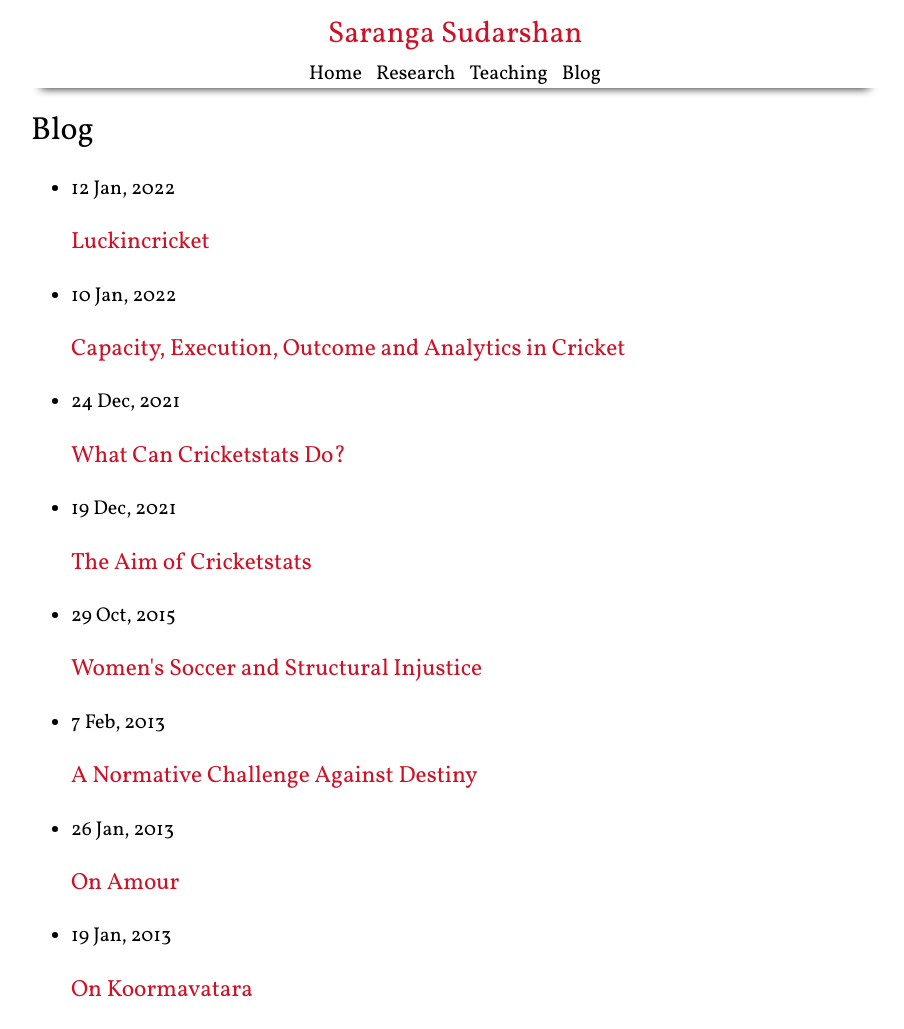
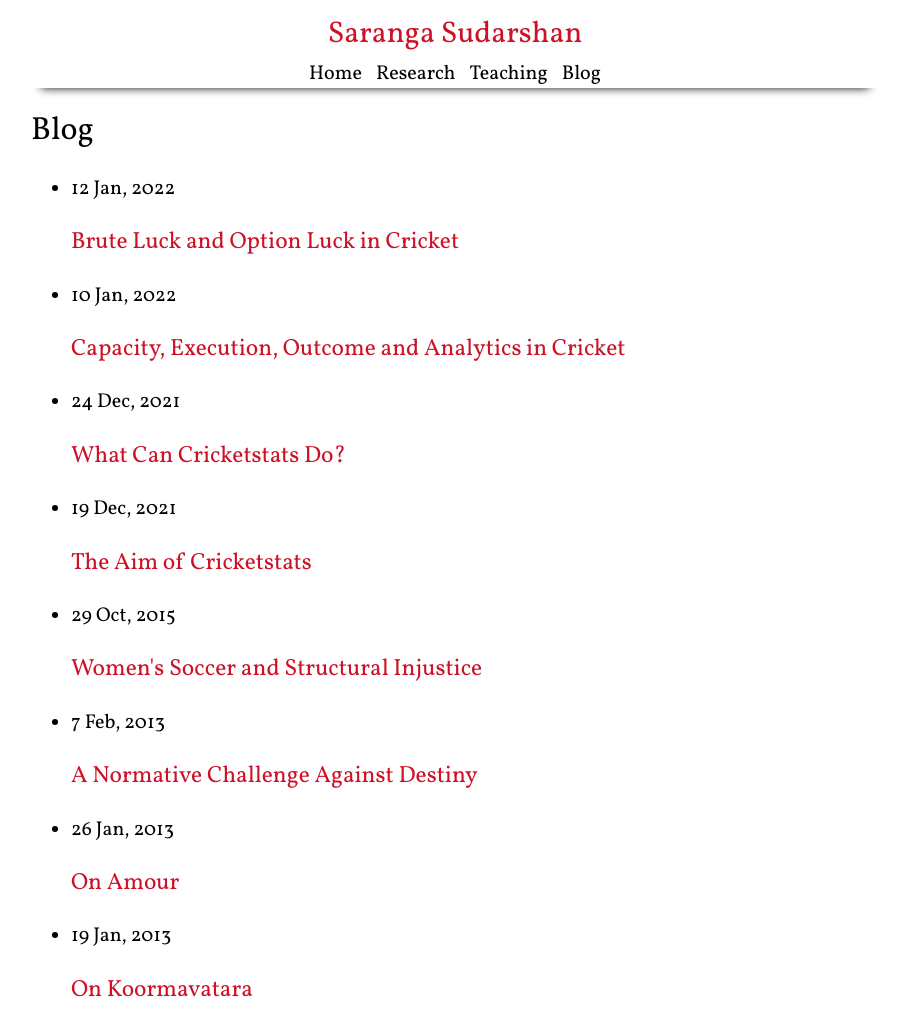
Before and after one commit to nsaranga/saranga.github.io, a Jekyll site: the page built from blog.md, in a window 1280 px wide. Shown: the whole page, without its empty margins (185-1089 px from the left). Built offline with Jekyll 4.4.1, drawn with Linux system fonts in a browser that asks for light colours.

Commit message:
post fix

```diff
--- a/_posts/2022-01-12-LuckInCricket.md
+++ b/_posts/2022-01-12-LuckInCricket.md
@@ -1,3 +1,11 @@
+---
+layout: post
+title: Brute Luck and Option Luck in Cricket
+date: 2022-01-12
+categories: cricket
+author: Saranga Sudarshan
+summary: How should we think about luck in cricket?
+---
 Writing my last post on the use of analytics and the distinction between capacity, execution and outcomes, I realised that another philosophy related distinction that is helpful for analysing cricket is that between brute and option luck. Given that, I thought I would write a short post exploring that distinction and how it can help us think about what it means to be lucky or take risks in cricket and how that consideration can help in evaluating players and teams consistently.
 
 My thoughts on this topic were mainly motivated by two recent uses of analytics to evaluate players. The first interested me because of the questions it raised about how to think about players being lucky in cricket. [Ben Jones](https://www.cricviz.com/marnus-labuschagnes-luck/) in analysing Marnus Labuschagne's batting performances argues that according to at least two metrics he has been a "lucky" player - he is caught less often compared to other batters on average, and he edges on average more than other players before getting out - and yet he has also been "unlucky" in two ways - his first appearance against England was facing Jofra Archer and because of Covid he has not toured outside Australia. Jones also argues that Ben Stokes has been lucky with respect to the first metric as well.
```
